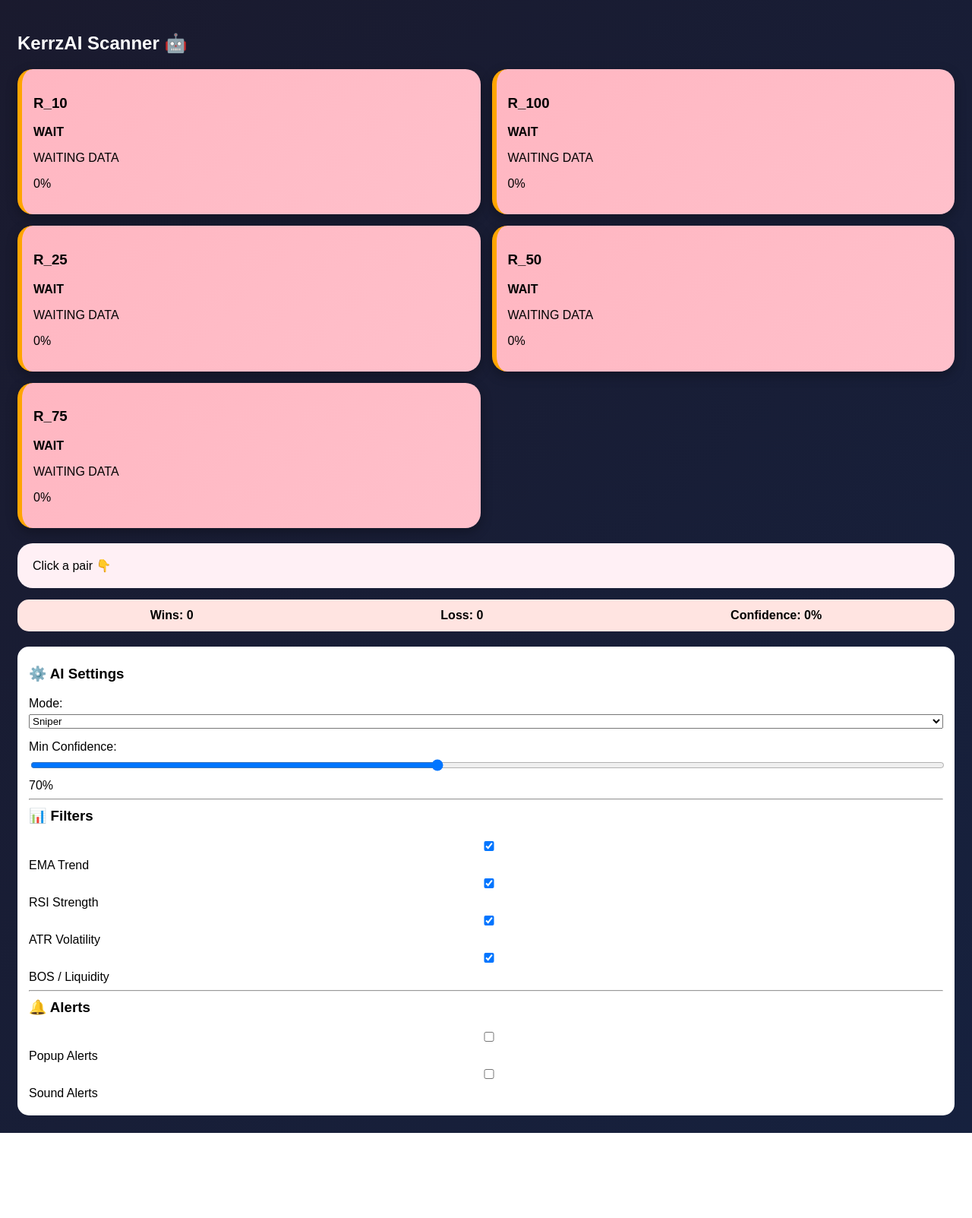
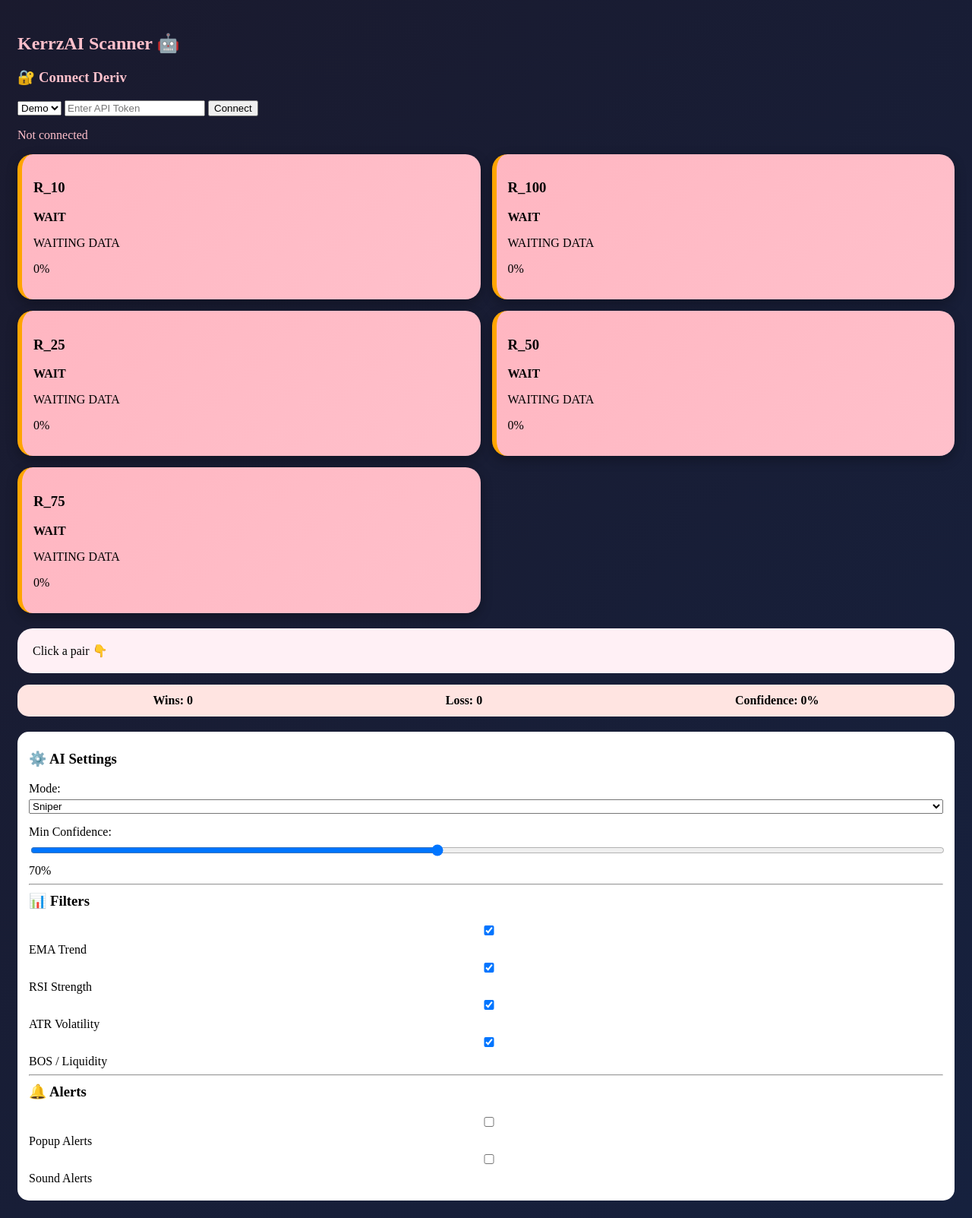
Before and after one commit to whittakerwhittaker123-commits/KerrzAi, a Flask app: page / in a window 1280 px wide. Shown: the whole page at 76% size. Before the commit the page ends 1491 px from the top, so only its background shows below. Run offline with Flask 3, Linux system fonts and the light colour scheme.

Commit message:
Update index.html

```diff
--- a/templates/index.html
+++ b/templates/index.html
@@ -6,9 +6,9 @@
 
 <style>
 body {
-  font-family: Arial;
+  font-family: Bold;
   background: linear-gradient(135deg,#1a1a2e,#16213e);
-  color: white;
+  color: pink;
   padding: 15px;
 }
 
@@ -90,6 +90,21 @@ body {
 <h2>KerrzAI Scanner 🤖</h2>
 
 <!-- 🔥 PAIRS -->
+  <!-- 🔐 DERIV LOGIN PANEL -->
+<div class="login-box">
+  <h3>🔐 Connect Deriv</h3>
+
+  <select id="accountType">
+    <option value="demo">Demo</option>
+    <option value="real">Real</option>
+  </select>
+
+  <input id="tokenInput" placeholder="Enter API Token" />
+
+  <button onclick="connectAccount()">Connect</button>
+
+  <p id="loginStatus">Not connected</p>
+</div>
 <div id="grid" class="grid"></div>
 
 <!-- 🔥 TRADE DETAILS -->
```
